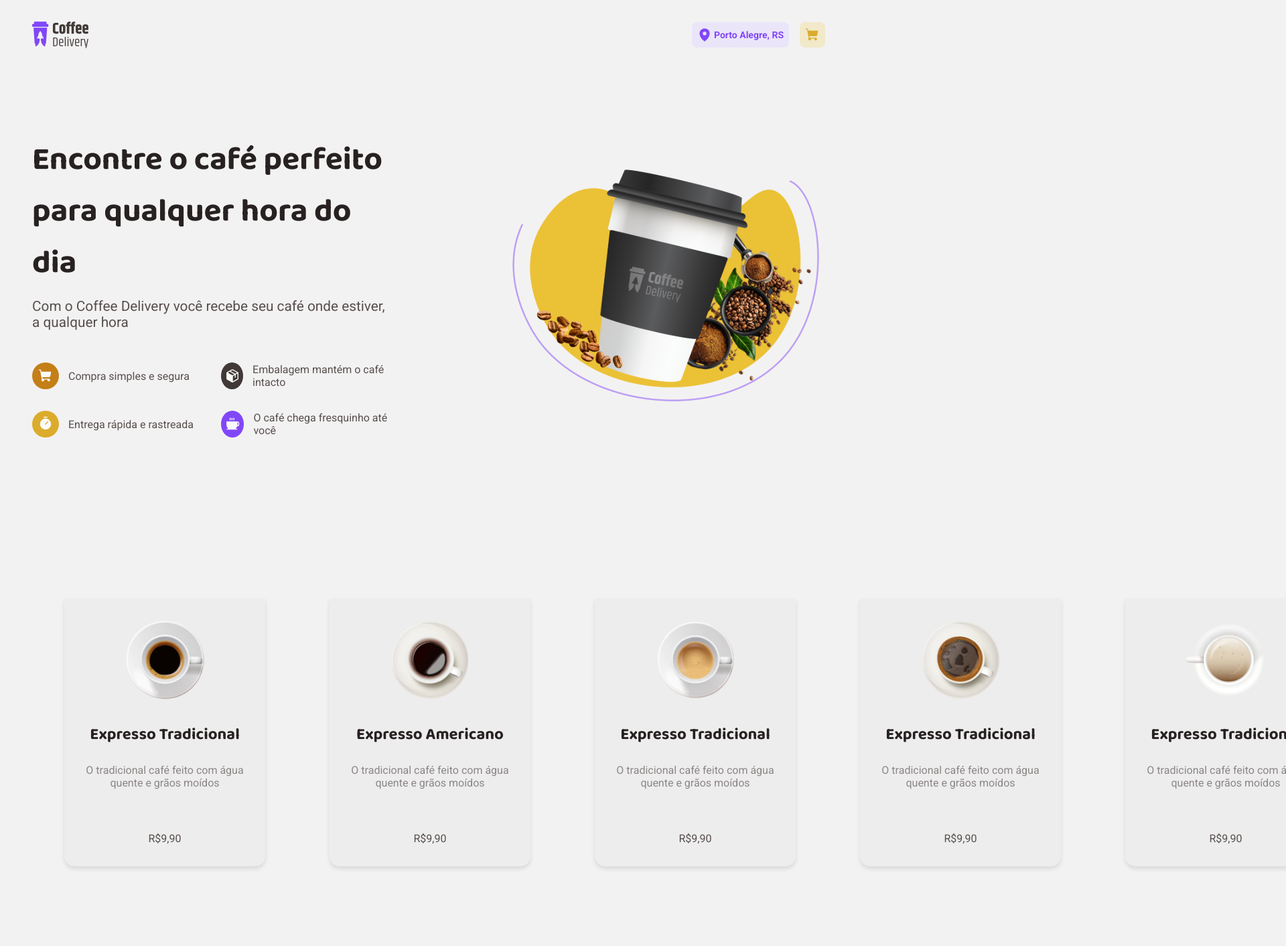
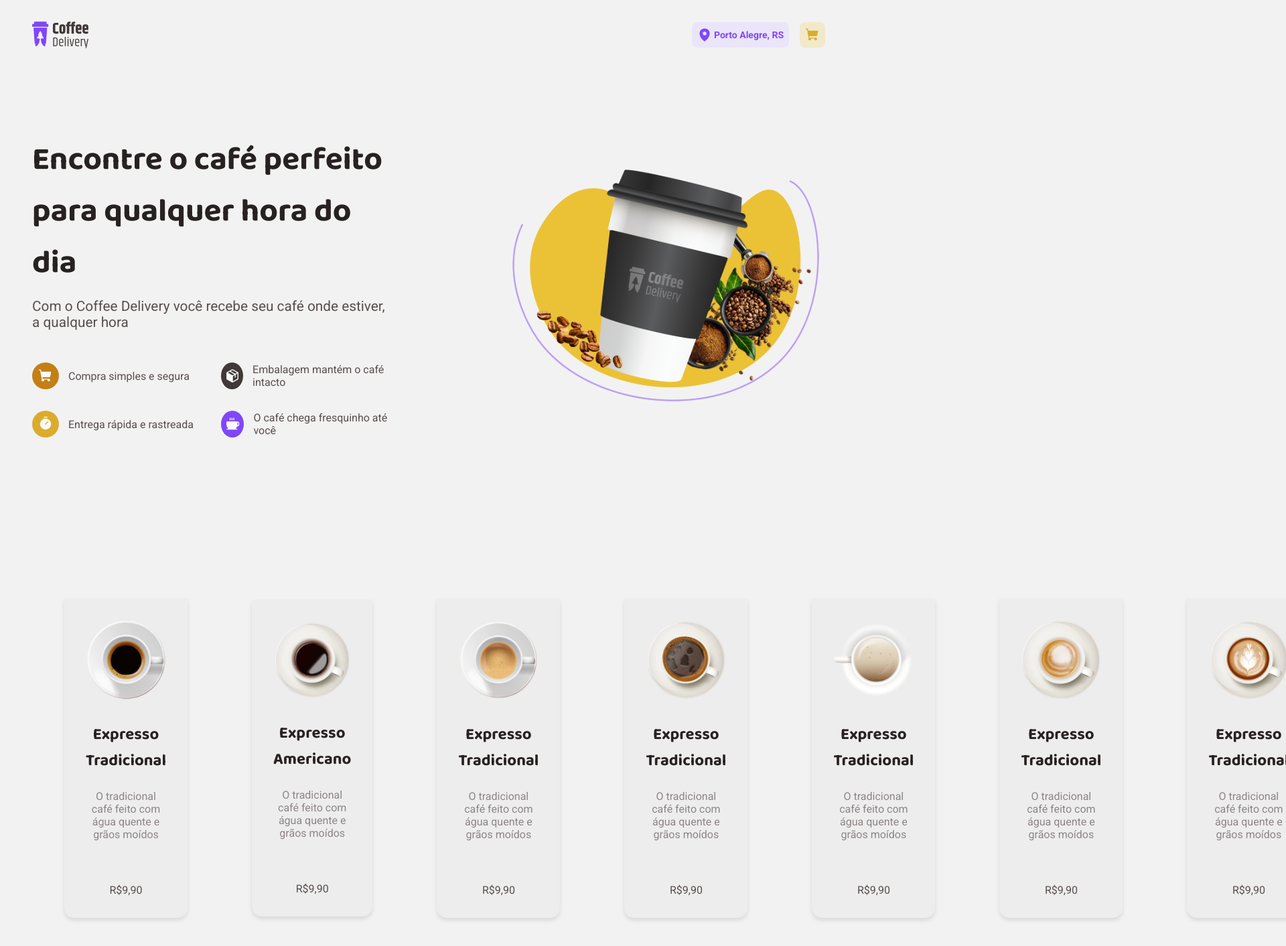
Before and after one commit to 2305ray/coffee-ignite-ts, a React (Vite) app: page / in a window 1280 px wide. Shown: the top 1412 px of the page at 67% size, 1920 px wide, since content can reach past the window. Before the commit the page ends 1341 px from the top, so only its background shows below. Built offline with nearby package versions, Linux system fonts and the light colour scheme.

Commit message:
key como id

```diff
--- a/src/components/Pages/home/cafés.ts
+++ b/src/components/Pages/home/cafés.ts
@@ -3,7 +3,7 @@ import styled from "styled-components";
 
 export const ComprasDeCafe = styled.div`
   display: grid;
-  grid-template-columns: repeat(auto-fill, minmax(300px, 1fr)); /* Criação de colunas flexíveis */
+  grid-template-columns: repeat(4); /* Criação de colunas flexíveis */
   gap: 2rem; /* Espaço entre os itens */
   width: 100%;
   padding: 3rem;
```
